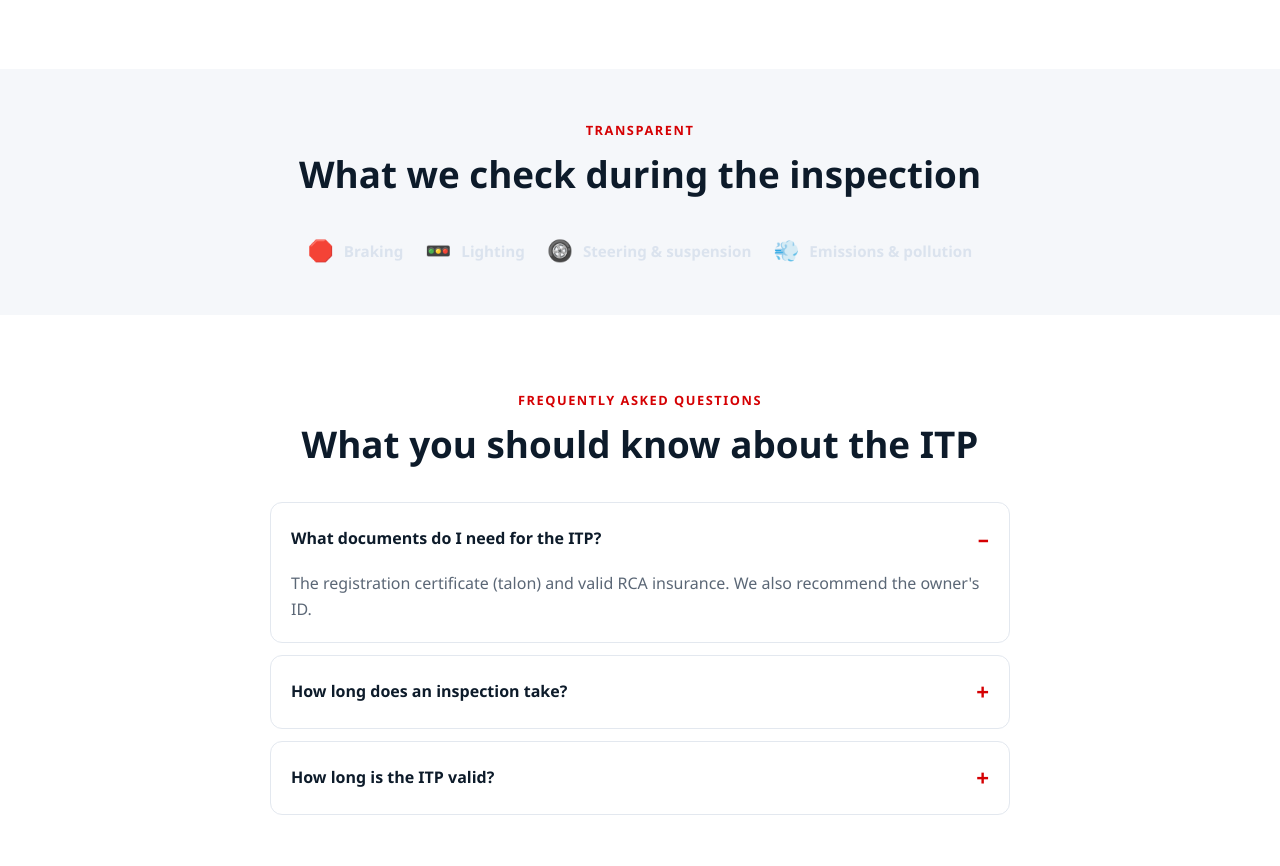
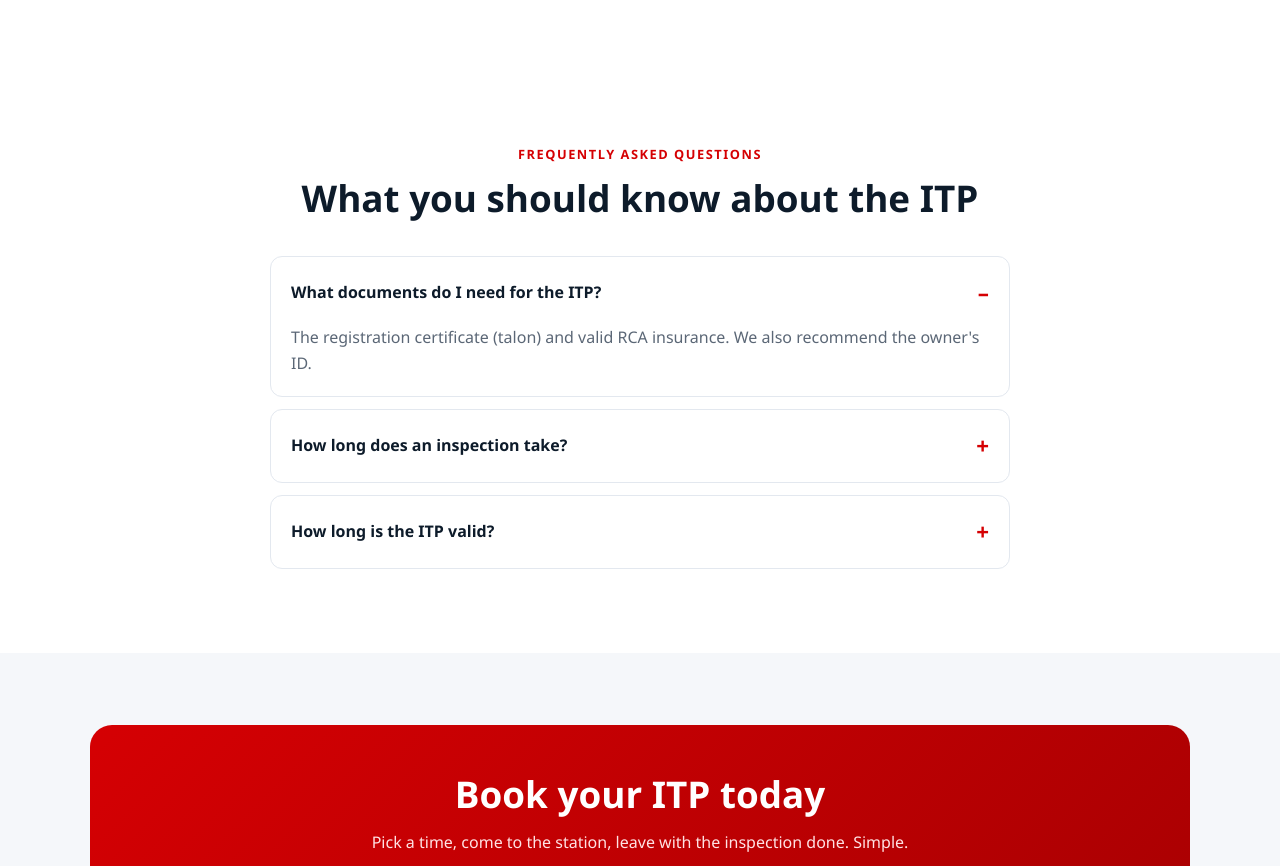
Before and after one commit to pa-cos-solutions/marcodp-site, a plain HTML site: page en/itp.html in a window 1280 px wide. Shown: the part 2152-3018 px from the top of the page. Drawn offline with Linux system fonts and the light colour scheme.

Commit message:
ITP: remove 'Ce verificăm' section (duplicated the hero badges)

```diff
--- a/en/itp.html
+++ b/en/itp.html
@@ -106,20 +106,6 @@
     </div>
   </section>
 
-  <!-- What we check -->
-  <section class="section--tight">
-    <div class="container center">
-      <span class="eyebrow">Transparent</span>
-      <h2 style="margin-bottom:20px">What we check during the inspection</h2>
-      <div class="hero-badges" style="justify-content:center">
-        <span class="hero-badge"><span class="ico">🛑</span> Braking</span>
-        <span class="hero-badge"><span class="ico">🚥</span> Lighting</span>
-        <span class="hero-badge"><span class="ico">🛞</span> Steering & suspension</span>
-        <span class="hero-badge"><span class="ico">💨</span> Emissions & pollution</span>
-      </div>
-    </div>
-  </section>
-
   <!-- FAQ -->
   <section class="section" style="background:#fff">
     <div class="container" style="max-width:780px">
```
Also changed, not shown: itp.html (+0 -14 lines).
